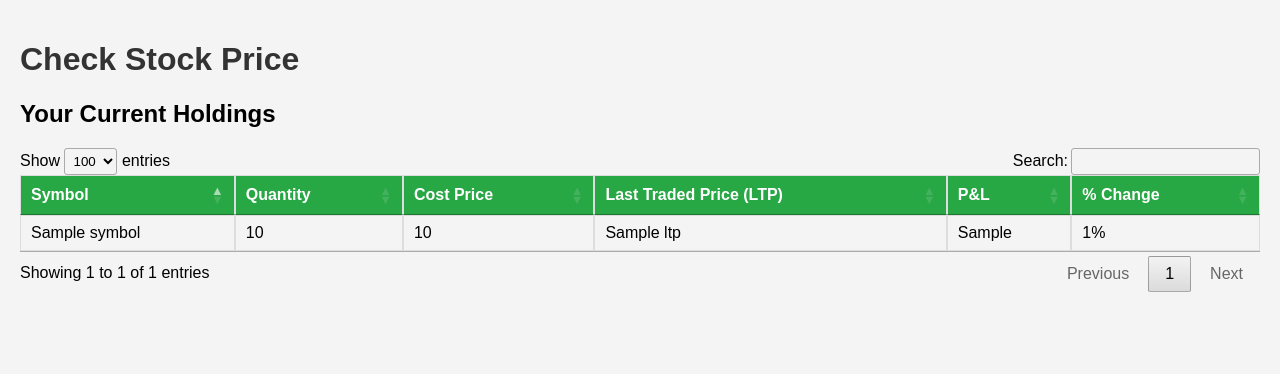
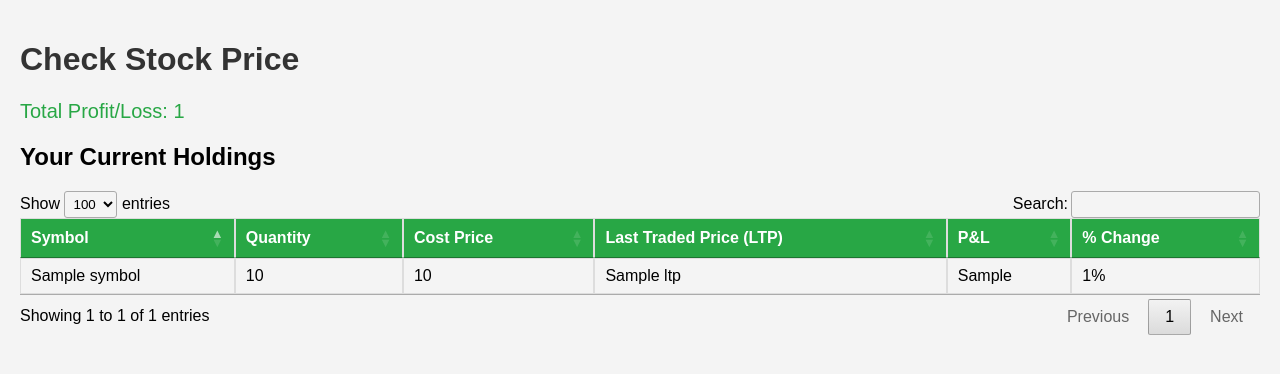
Before and after one commit to okanshuman/Fyers-Tracker, a Flask app: template templates/index.html in a window 1280 px wide. Shown: the top 374 px of the page. Run offline with Flask 3, Linux system fonts and the light colour scheme; the template is opened without the code that fills it: most values are stand-ins (such as "Sample title", 1, 10 or a date in 2020); parts of the project's set-up code (start-up, migrations or seed data) failed here and were passed over; some libraries are stand-ins or nearby versions.

Commit message:
Udpated code to show total profit/loss on the page

```diff
--- a/Login.py
+++ b/Login.py
@@ -5,7 +5,7 @@ from fyers_apiv3 import fyersModel
 
 grant_type = "authorization_code"  ## The grant_type always has to be "authorization_code"
 response_type = "code"  ## The response_type always has to be "code"
-state = "sample"  ##  The state field here acts as a session manager. you will be sent with the state field after successfull generation of auth_code
+state = "sample"
 
 appSession = fyersModel.SessionModel(client_id=cr.client_id, redirect_uri=cr.redirect_uri, response_type=response_type,
                                      state=state, secret_key=cr.secret_key, grant_type=grant_type)
@@ -15,9 +15,6 @@ from time import sleep
 import os
 import pyotp
 import requests
-import json
-import math
-import pytz
 from urllib.parse import parse_qs, urlparse
 import warnings
 import pandas as pd
@@ -67,12 +64,10 @@ url = res3['Url']
 print(url)
 parsed = urlparse(url)
 auth_code = parse_qs(parsed.query)['auth_code'][0]
-auth_code
+#auth_code
 
 grant_type = "authorization_code"
-
 response_type = "code"
-
 session = fyersModel.SessionModel(
     client_id=cr.client_id,
     secret_key=cr.secret_key,
@@ -82,9 +77,7 @@ session = fyersModel.SessionModel(
 )
 
 session.set_token(auth_code)
-
 response = session.generate_token()
-
 #print(response)
 
 access_token = response['access_token']
--- a/app.py
+++ b/app.py
@@ -1,7 +1,7 @@
 # app.py
 from flask import Flask, render_template, jsonify
 from flask_apscheduler import APScheduler
-import Login as fyers  # Assuming Login is your Fyers API module
+import Login as fyers
 from utils import round_to_two_decimal, is_valid_symbol, clean_symbol, calculate_percentage_change
 
 app = Flask(__name__)
@@ -16,21 +16,26 @@ def fetch_holdings():
     global holdings_data
     try:
         holdings_response = fyers.fyers_active.holdings()
-        holdings_data = holdings_response['holdings']  # Extracting only holdings
+        holdings_data = holdings_response['holdings']
+
+        # Initialize total profit/loss
+        total_pl = 0.0
 
         # Filter, clean, and round relevant fields in the holdings data
         filtered_holdings = []
         for holding in holdings_data:
             if is_valid_symbol(holding['symbol']):
-                holding['symbol'] = clean_symbol(holding['symbol'])  # Clean the symbol
+                holding['symbol'] = clean_symbol(holding['symbol'])
                 holding['costPrice'] = round_to_two_decimal(holding['costPrice'])
                 holding['ltp'] = round_to_two_decimal(holding['ltp'])
                 holding['pl'] = round_to_two_decimal(holding['pl'])
-                holding['marketVal'] = round_to_two_decimal(
-                    holding.get('marketVal', 0))  # Ensure marketVal is rounded too
+                holding['marketVal'] = round_to_two_decimal(holding.get('marketVal', 0))
 
                 # Calculate percentage change and add it to the holding data
                 holding['percentChange'] = calculate_percentage_change(holding['costPrice'], holding['ltp'])
+
+                # Update total profit/loss
+                total_pl += holding['pl']
 
                 filtered_holdings.append(holding)
 
@@ -62,13 +67,18 @@ def fetch_holdings():
 
         holdings_data = filtered_holdings
 
+        return total_pl  # Return total profit/loss
+
     except Exception as e:
         print(f"Error fetching holdings: {str(e)}")
+        return 0.0  # Return zero if there's an error
+
 
 @app.route("/", methods=["GET"])
 def index():
     """Render the index page with current holdings."""
-    return render_template("index.html", holdings=holdings_data)
+    total_pl = fetch_holdings()  # Fetch holdings and get total P&L
+    return render_template("index.html", holdings=holdings_data, total_pl=total_pl)
 
 @app.route("/update_holdings", methods=["GET"])
 def update_holdings():
@@ -77,7 +87,6 @@ def update_holdings():
 
 @scheduler.task('interval', id='update_holdings_task', seconds=15)
 def scheduled_update():
-    #print("scheduled_update triggered")
     fetch_holdings()
 
 if __name__ == "__main__":
--- a/templates/index.html
+++ b/templates/index.html
@@ -16,6 +16,11 @@
         }
         h1 {
             color: #333;
+        }
+        .total-pl {
+            font-size: 20px;
+            color: #28a745; /* Green color for profit */
+            margin-bottom: 20px;
         }
         table {
             width: 100%;
@@ -38,6 +43,10 @@
 </head>
 <body>
     <h1>Check Stock Price</h1>
+
+    {% if total_pl is not none %}
+      <div class="total-pl">Total Profit/Loss: {{ total_pl }}</div>
+    {% endif %}
 
     {% if holdings %}
         <h2>Your Current Holdings</h2>
@@ -74,8 +83,6 @@
           $('#holdingsTable').DataTable({
               "pageLength": 100 // Set default number of rows to display
           });
-
-          // No need for AJAX updates since we're handling updates in the backend.
       });
     </script>
 
```
